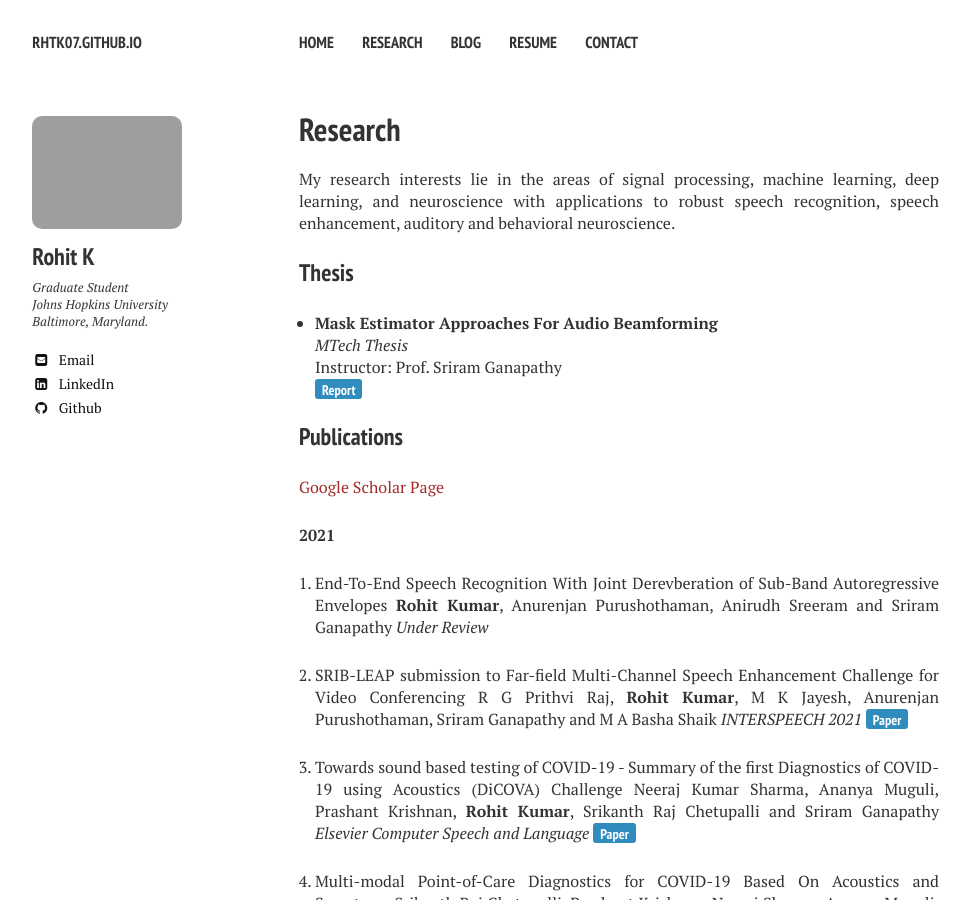
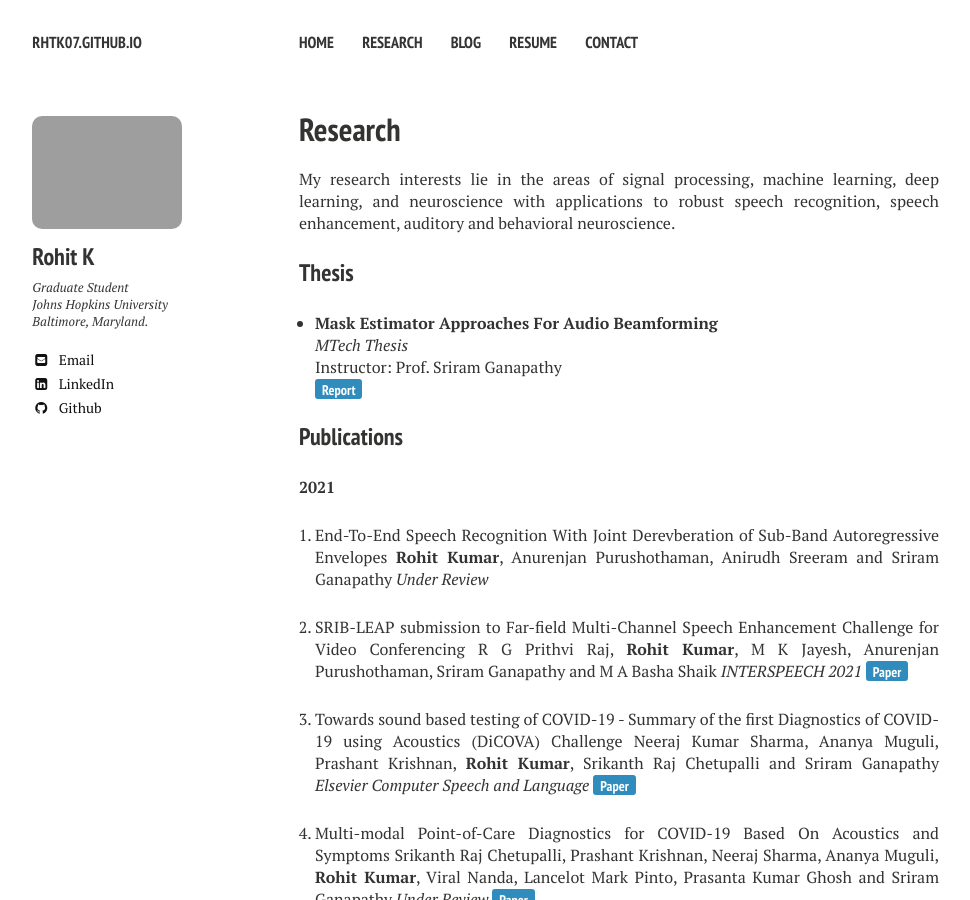
Before and after one commit to RhtK07/RhtK07.github.io, a Jekyll site: the page built from research/index.md, in a window 1280 px wide and 900 px high. Shown: the whole window, without its empty margins (21-991 px from the left). Built offline with Jekyll 4.4.1, drawn with Linux system fonts in a browser that asks for light colours; nearby versions of some CDN libraries.

Commit message:
some config changes

```diff
--- a/_config.yml
+++ b/_config.yml
@@ -4,7 +4,7 @@
 locale:           en_US
 url: https://rhtk07.github.io/
 # Jekyll configuration
-
+minimal_mistakes_skin: "dark" #"default" "air", "aqua", "contrast", "dark", "dirt", "neon", "mint", "plum" "sunrise"
 permalink:   /:categories/:title/
 markdown:    kramdown
 highlighter: rouge
--- a/research/index.md
+++ b/research/index.md
@@ -17,8 +17,6 @@ Instructor: Prof. Sriram Ganapathy
 
 
 ### Publications
-
-[Google Scholar Page](https://scholar.google.com/citations?user=4PulMD4AAAAJ&hl=en)
 
 **2021**
 
```
